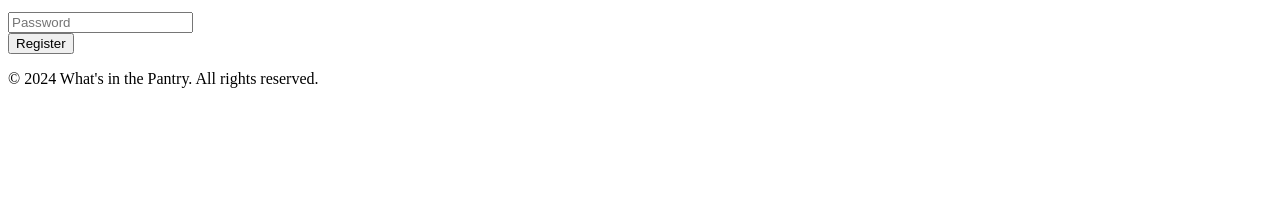
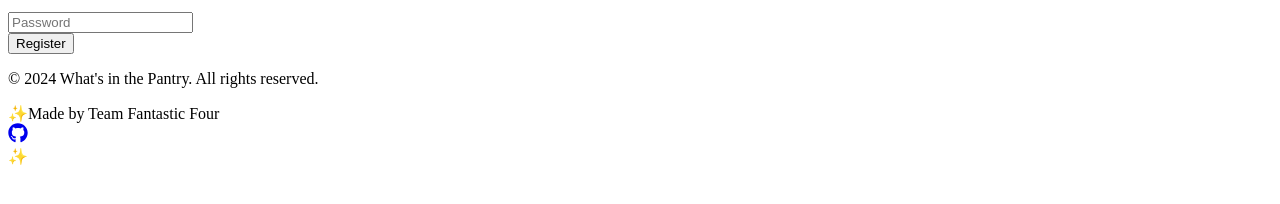
Before and after one commit to NikkitaTorres/Recipe-Generator, a React (Create React App) app: page /Register in a window 1280 px wide. Shown: the part 484-688 px from the top of the page. Built offline with nearby package versions, Linux system fonts and the light colour scheme.

Commit message:
add footer refactor

```diff
--- a/package.json
+++ b/package.json
@@ -14,6 +14,7 @@
     "openai": "^4.33.0",
     "react": "^18.2.0",
     "react-dom": "^18.2.0",
+    "react-icons": "^5.0.1",
     "react-router-dom": "^6.22.3",
     "react-scripts": "5.0.1",
     "web-vitals": "^2.1.4"
--- a/src/Components/Footer.js
+++ b/src/Components/Footer.js
@@ -1,11 +1,23 @@
 import React from 'react';
+import '../Styles/Footer.css';
+import { FaGithub } from "react-icons/fa";
 
 function Footer() {
   return (
-    <div className="fixed bottom-0 left-0 w-full flex justify-center">
-      <p className="text-center">&copy; 2024 What's in the Pantry. All rights reserved.</p>
+    <div className="container mx-auto text-center">
+      <p>&copy; 2024 What's in the Pantry. All rights reserved.</p>
+      <div className="flex items-center justify-center" >
+        <p></p>✨Made by Team Fantastic Four
+      <div className="ml-2">
+          <a href="https://github.com/NikkitaTorres/Recipe-Generator.git">
+          <FaGithub
+          size={20}/>
+          </a>
+        </div>
+        ✨</div>
     </div>
-  )
+
+  );
 }
 
 export default Footer;
--- a/src/Components/OpenAi.js
+++ b/src/Components/OpenAi.js
@@ -1,4 +1,4 @@
-import React, { useEffect, useRef, useState } from 'react'
+import React, { useEffect, useRef, useState } from 'react';
 import Pantry from './Pantry';
 
 const RecipeCard = ({onSubmit, selectedIngredients}) => {
--- a/src/Components/Register.js
+++ b/src/Components/Register.js
@@ -4,9 +4,10 @@ const Register = () => {
   const [registerData, setRegisterData] = useState({ email: '', username: '', password: '' });
   const [registerMessage, setRegisterMessage] = useState('');
 
+
 const handleRegister = async () => {
   try {
-    const response = await fetch('http://localhost:5001/Accounts/Register', { //may need to update port#
+    const response = await fetch('http://localhost:5000/Accounts/Register', { //may need to update port#
       method: 'POST',
       headers: {
         'Content-Type': 'application/json',
@@ -29,7 +30,7 @@ return(
       <h2 className="font-bold text-2xl">Register</h2>
   <div className="mb-4">
   <input
-   className="shadow appearance-none border rounded w-1/3 py-2 px-3 text-gray-700 leading-tight focus:outline-none focus:shadow-outline"
+  className="shadow appearance-none border rounded w-1/3 py-2 px-3 text-gray-700 leading-tight focus:outline-none focus:shadow-outline"
   type="text"
   placeholder="Email"
   value={registerData.email}
--- a/src/Components/SignIn.js
+++ b/src/Components/SignIn.js
@@ -1,4 +1,5 @@
 import React, { useState } from "react";
+
 
 const SignIn = () => {
   const [signInData, setSignInData] = useState({ email: '', password: '' });
@@ -8,7 +9,7 @@ const SignIn = () => {
   const handleSignIn = async () => {
     try {
       const response = await fetch('http://localhost:5000/Accounts/SignIn', { //may need to update port#
-        method: 'Post',
+        method: 'POST',
         headers: {
           'Content-Type': 'application/json',
         },
--- /dev/null
+++ b/src/Styles/Footer.css
@@ -0,0 +1,6 @@
+footer {
+  position: absolute;
+  bottom: 0;
+  width: 100%;
+  padding-top: 20px;
+}
--- a/src/index.js
+++ b/src/index.js
@@ -1,9 +1,10 @@
 import React from 'react';
-import ReactDOM from 'react-dom';
+import ReactDOM from 'react-dom/client';
 import { BrowserRouter as Router, Routes, Route } from 'react-router-dom';
 import Header from './Components/Header';
 import Home from './Components/Home';
 import App from './App';
+import OpenAi from './Components/OpenAi';
 import Pantry from './Components/Pantry';
 import Footer from './Components/Footer';
 import SignIn from './Components/SignIn';
@@ -17,15 +18,14 @@ root.render(
 
     <React.StrictMode>
       <Routes>
+        <Route path="/" element={<Home />} />
         <Route path="/SignIn" element={<SignIn />} />
         <Route path="/Register" element={<Register />} />
-        <Route path="/Home" element={<Home />} />
+        <Route path="/OpenAi" element={<OpenAi />} />
         <Route path="/App" element={<App />} />
       </Routes>
       <Pantry />
     </React.StrictMode>
-
-
     <Footer />
   </Router>
 );
```
Also changed, not shown: 1 other file (tests, documents, lock files or other folders).
